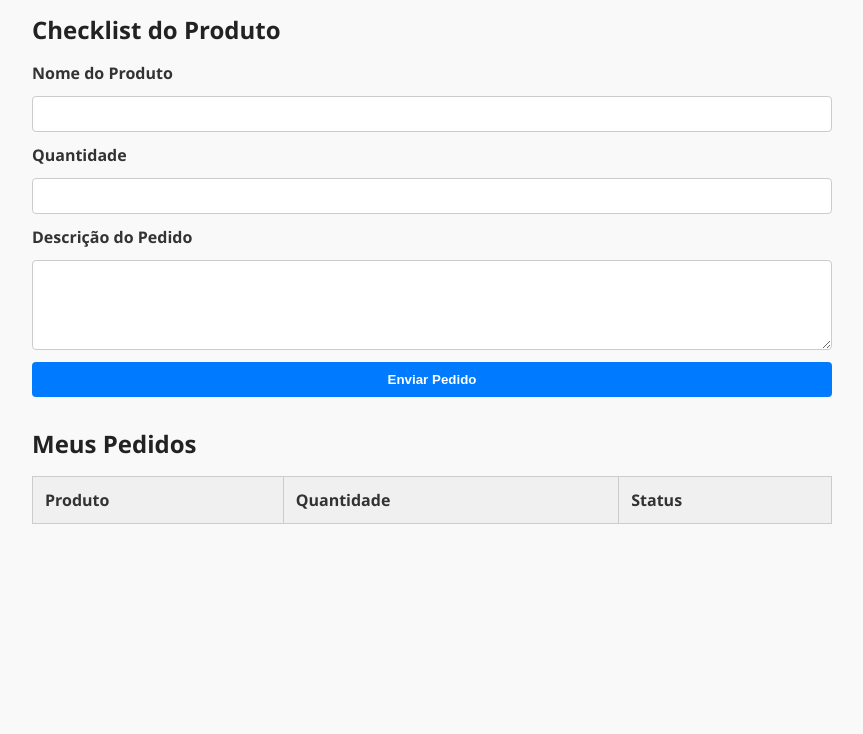
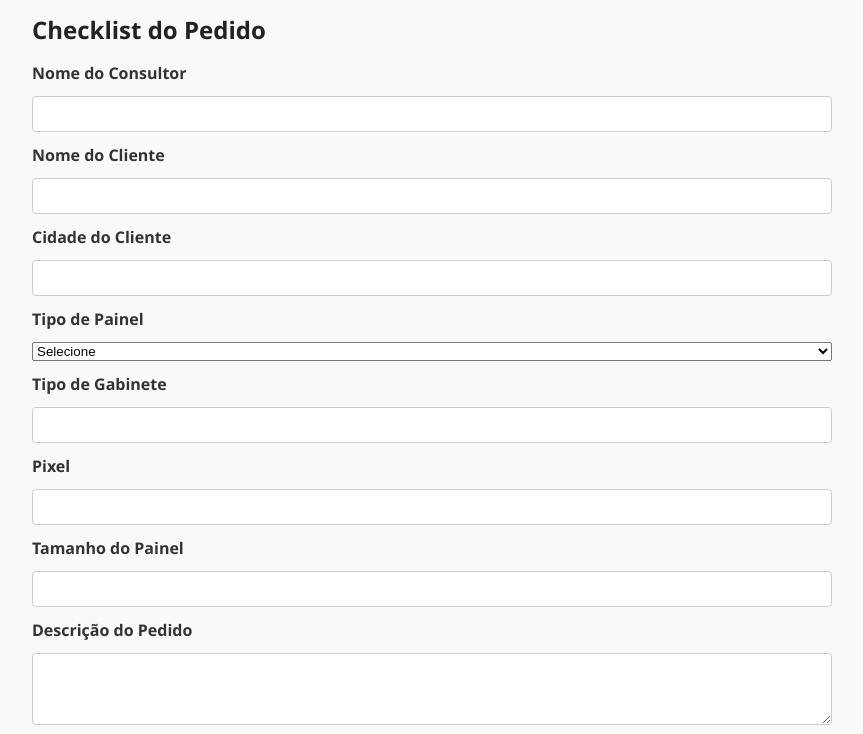
Before and after one commit to ClauS-Mkt/projecao, a plain HTML site: page solicitante.html in a window 1280 px wide. Shown: the part 66-800 px from the top of the page, without its empty margins (208-1071 px from the left). Drawn offline with Linux system fonts and the light colour scheme; no server answers.

Commit message:
Update solicitante.html

```diff
--- a/solicitante.html
+++ b/solicitante.html
@@ -13,18 +13,42 @@
 
     <!-- Formulário de checklist -->
     <section class="form-section">
-      <h2>Checklist do Produto</h2>
+      <h2>Checklist do Pedido</h2>
       <form id="checklist-form">
-        <label for="produto">Nome do Produto</label>
-        <input type="text" id="produto" required />
+        <label for="consultor">Nome do Consultor</label>
+        <input type="text" id="consultor" required />
 
-        <label for="quantidade">Quantidade</label>
-        <input type="number" id="quantidade" min="1" required />
+        <label for="cliente">Nome do Cliente</label>
+        <input type="text" id="cliente" required />
+
+        <label for="cidade">Cidade do Cliente</label>
+        <input type="text" id="cidade" required />
+
+        <label for="tipo-painel">Tipo de Painel</label>
+        <select id="tipo-painel" required>
+          <option value="">Selecione</option>
+          <option>Interno</option>
+          <option>Externo</option>
+          <option>Parede</option>
+          <option>Totem</option>
+          <option>Poste</option>
+        </select>
+
+        <label for="gabinete">Tipo de Gabinete</label>
+        <input type="text" id="gabinete" required />
+
+        <label for="pixel">Pixel</label>
+        <input type="text" id="pixel" required />
+
+        <label for="tamanho">Tamanho do Painel</label>
+        <input type="text" id="tamanho" required />
 
         <label for="descricao">Descrição do Pedido</label>
-        <textarea id="descricao" rows="4" required></textarea>
+        <textarea id="descricao" rows="3" required></textarea>
 
-        <!-- Adicione mais perguntas conforme necessário -->
+        <label for="info">Informações Úteis</label>
+        <textarea id="info" rows="3"></textarea>
+
         <button type="submit">Enviar Pedido</button>
       </form>
     </section>
@@ -36,7 +60,7 @@
         <thead>
           <tr>
             <th>Produto</th>
-            <th>Quantidade</th>
+            <th>Tamanho</th>
             <th>Status</th>
           </tr>
         </thead>
@@ -47,7 +71,8 @@
     </section>
   </main>
 
-  <script src="js/solicitante.js"></script>
+  <!-- Usa o script como módulo -->
+  <script type="module" src="js/solicitante.js"></script>
 
 </body>
 </html>
```
